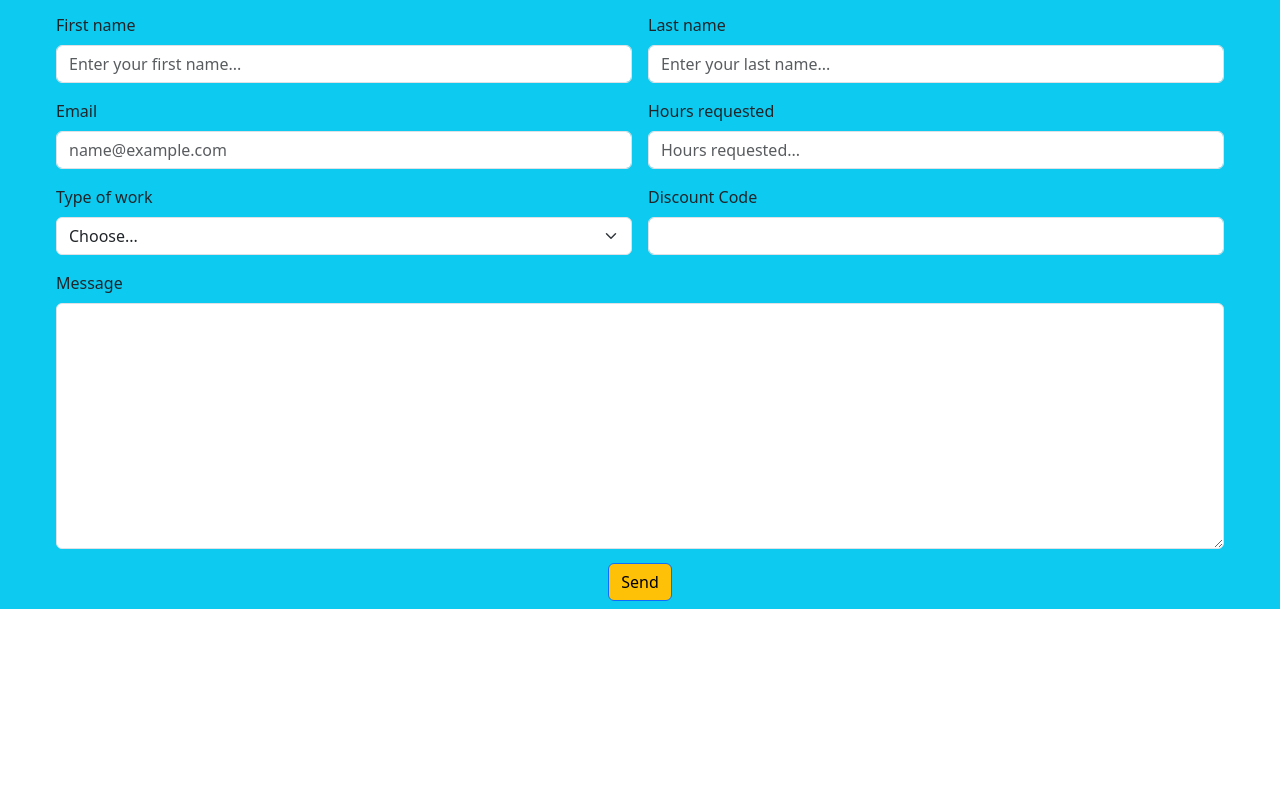
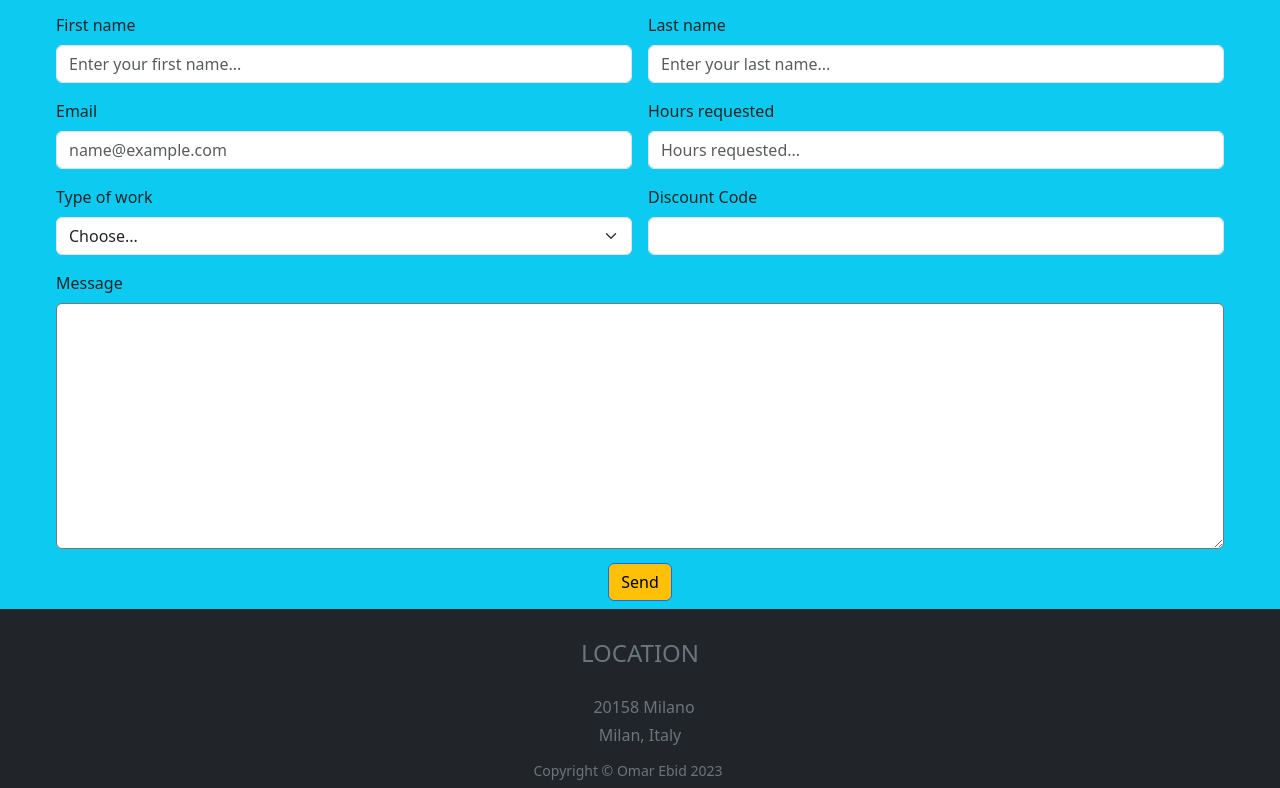
Before and after one commit to omarebid1/bootstrap-html-freelancer, a plain HTML site: page index.html in a window 1280 px wide. Shown: the part 1722-2510 px from the top of the page. Before the commit the page ends 2331 px from the top, so only its background shows below. Drawn offline with nearby package versions, Linux system fonts and the light colour scheme.

Commit message:
esercizio finito

```diff
--- a/css/style.css
+++ b/css/style.css
@@ -0,0 +1,4 @@
+#locfoot{
+    padding-top: 30px;
+    padding-bottom: 15px;
+}
--- a/index.html
+++ b/index.html
@@ -166,14 +166,13 @@
                 <div class="col-6">
                     <label for="inputEmail" class="form-label">Email</label>
                     <input type="email" class="form-control" id="inputEmail" placeholder="name@example.com">
-                  </div>
+                </div>
 
-                  <!-- HOURS REQUSTED -->
+                <!-- HOURS REQUSTED -->
 
                 <div class="col-6">
                     <label for="inputHours" class="form-label">Hours requested</label>
-                    <input type="number" class="form-control" id="inputHours"
-                        placeholder="Hours requested...">
+                    <input type="number" class="form-control" id="inputHours" placeholder="Hours requested...">
                 </div>
 
                 <!-- Type of work -->
@@ -196,8 +195,10 @@
                 <!-- MESSAGE -->
                 <div>
                     <label for="inputMessage" class="form-label">Message</label>
-                    <textarea name="" id="inputMessage" rows="10" class="col-12 border rounded"></textarea>
+                    <textarea name="" id="inputMessage" rows="10" class="col-12  rounded"></textarea>
                 </div>
+
+                <!-- BUTTON -->
 
                 <div class="col text-center m-2">
                     <button type="submit" class="btn btn-primary bg-warning text-black">Send</button>
@@ -211,10 +212,18 @@
 
     <!-- FOOTER -->
 
-    <footer class="container">
+    <footer>
+        <div class="container-fluid bg-dark text-center">
 
+            <h4 class="col-12 text-secondary" id="locfoot">LOCATION</h4>
+            <div class="row ">
+                <p class="col-12 text-secondary m-1">20158 Milano</p>
+                <p class="col-12 text-secondary">Milan, Italy</p>
 
+                <h6 class="row text-secondary"> <small>Copyright © Omar Ebid 2023</small></h6>
+            </div>
 
+        </div>
     </footer>
 
 </body>
```
